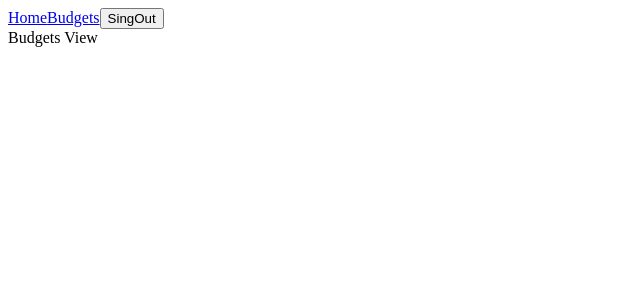
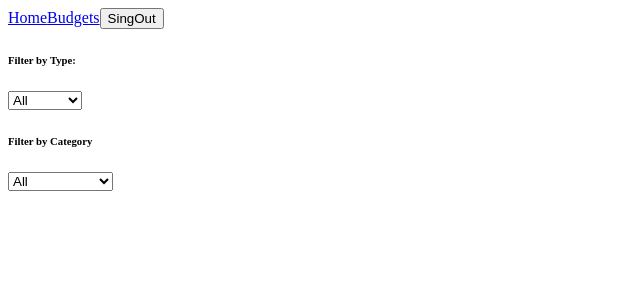
Before and after one commit to Dany-Rolon/ChallengeJS, a React (Create React App) app in the folder client/: page /budgets in a window 1280 px wide. Shown: the top 300 px of the page, without its empty margins (0-640 px from the left). Built offline with nearby package versions, Linux system fonts and the light colour scheme.

Commit message:
feat: Add filtering options

```diff
--- a/client/src/components/BudgetsView.jsx
+++ b/client/src/components/BudgetsView.jsx
@@ -1,7 +1,65 @@
+import {React, useState} from 'react'
+import {useSelector} from 'react-redux'
+import BudgetCard from './BudgedCard'
+
 export default function BudgetsView(){
+
+    const budgets = useSelector(state => state.allBudgets.budgets)
+    const [type, setType] = useState('all')
+    const [category, setCategory] = useState('all')
+
+    function filterByType(item){
+        if(type !== 'all' ){
+            return item.type === type
+        }else {
+            return item
+        }
+    }
+
+    function filterByCategory(item){
+        if(category !== 'all'){
+            return item.category === category
+        } else {
+            return item
+        }
+    }
+
     return(
         <div>
-            Budgets View
+            <FilterMenu />
+            {budgets.filter(filterByType).filter(filterByCategory).map(item => <BudgetCard b={item}  key={item.id} options={true}/>)}
         </div>
     )
+
+    function FilterMenu(){
+
+        function onChangeType(e){
+            setType(e.target.value)
+        }
+
+        function onChangeCategory(e){
+            setCategory(e.target.value)
+        }
+
+        return(
+            <div>
+                <h6>Filter by Type:</h6>
+                <select value={type} onChange={onChangeType}>
+                    <option value="all">All</option>
+                    <option value="income">Income</option>
+                    <option value="expense">Expense</option>
+                </select>
+
+                <h6>Filter by Category</h6>
+                <select value={category} onChange={onChangeCategory}>
+                    <option value="all">All</option>
+                    <option value="food">Food</option>
+                    <option value="entertainment">Entertainment</option>
+                    <option value="services">Services</option>
+                    <option value="job">Job</option>
+                    <option value="others">Others</option>
+                </select>
+            </div>
+        )
+    }
 }
```
